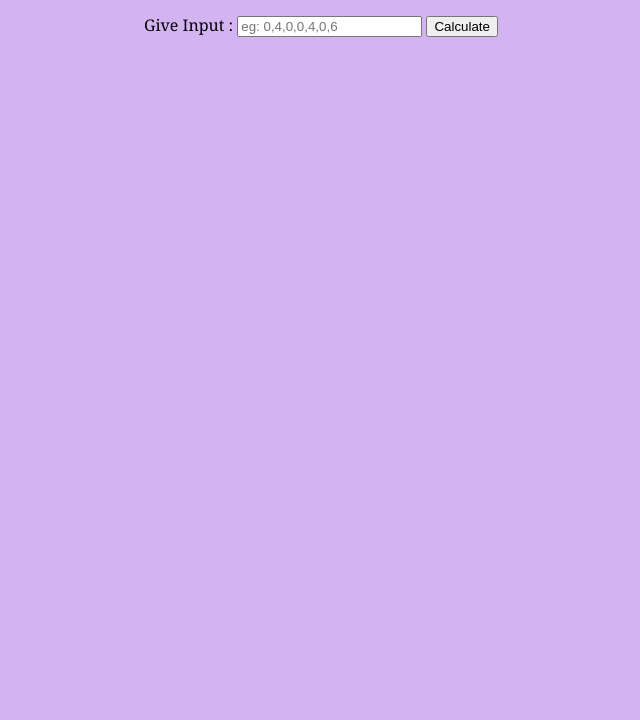
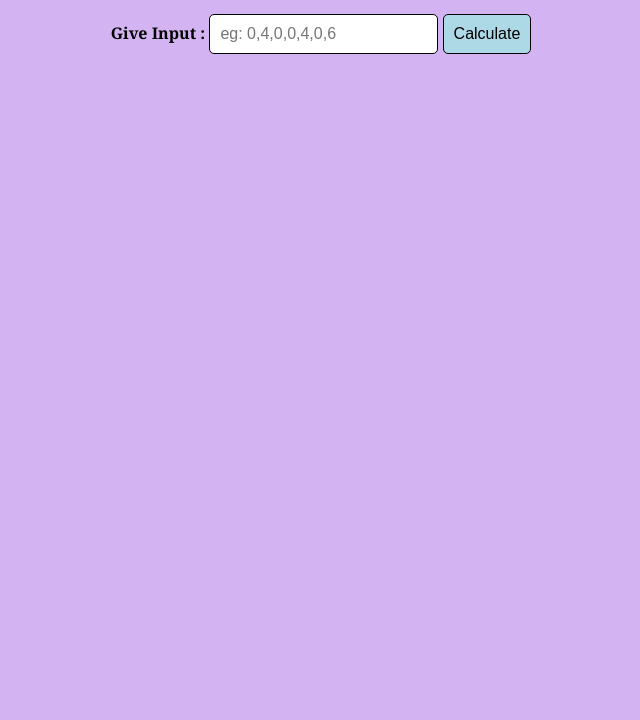
Before and after one commit to AJITH1509/Water-Tank-Problem, a plain HTML site: page index.html in a window 1280 px wide. Shown: the part 80-800 px from the top of the page, without its empty margins (319-959 px from the left). Drawn offline with Linux system fonts and the light colour scheme.

Commit message:
css changed

```diff
--- a/style.css
+++ b/style.css
@@ -1,25 +1,47 @@
-body{
-    font-family:Cambria, Cochin, Georgia, Times, 'Times New Roman', serif;
-    text-align:center;
+body {
+  font-family: Cambria, Cochin, Georgia, Times, "Times New Roman", serif;
+  text-align: center;
   background-color: rgba(172, 110, 229, 0.523);
 }
-h1{
-    color: #40128B;
+h1 {
+  color: #40128b;
 }
-.input-container{
+.input-container {
   margin-top: 30px;
   text-align: center;
 }
-td{
+td {
   border: 1px solid black;
 }
-.result-container{
+.result-container {
   margin: 10px;
   font-size: 24px;
   font-weight: bold;
 }
-.table-container{
+.table-container {
   display: flex;
   justify-content: center;
-
 }
+input {
+  padding: 10px;
+  font-size: 16px;
+  border: 1px solid black;
+  border-radius: 5px;
+}
+input:focus {
+  border: none;
+  outline: 3px solid blue;
+}
+button {
+  width: fit-content;
+  padding: 10px;
+  font-size: 16px;
+  border: 1px solid black;
+  background-color: lightblue;
+  border-radius: 5px;
+  cursor: pointer;
+}
+label {
+  font-size: 16px;
+  font-weight: bold;
+}
```
Lines whose indentation alone changed are shown as unchanged.
